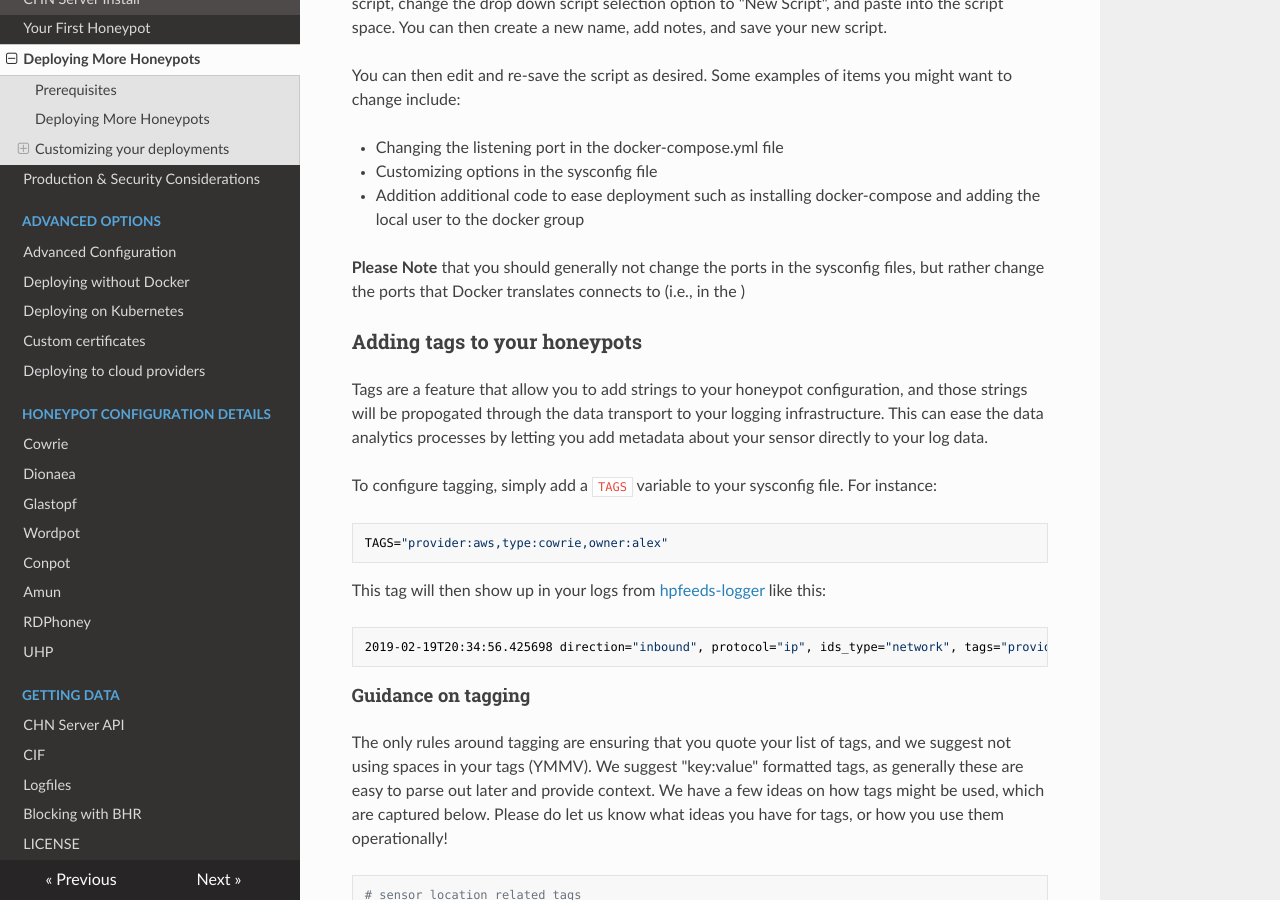
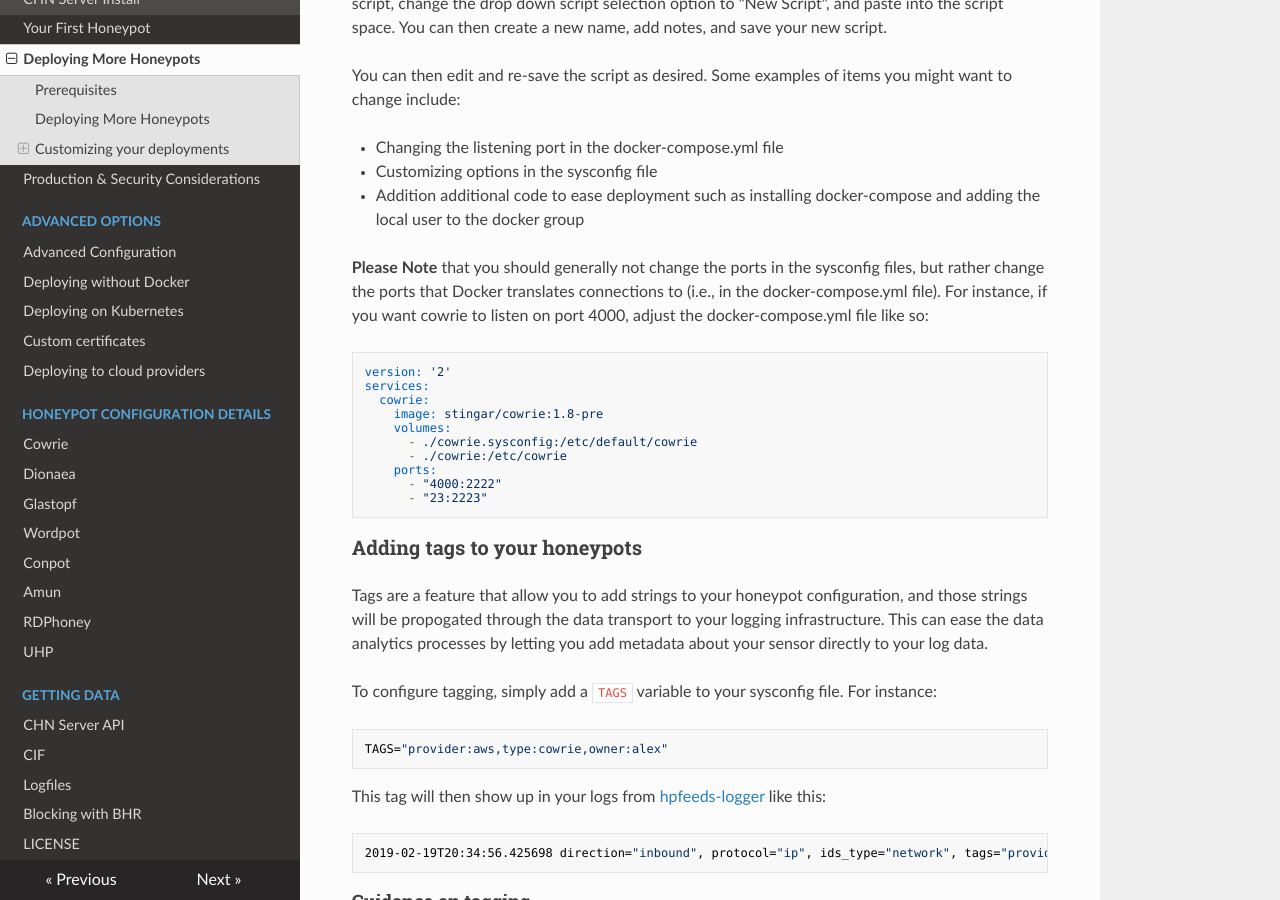
Before and after one commit to CommunityHoneyNetwork/chn-docs, an MkDocs documentation site: the page built from docs/honeypots.md, in a window 1280 px wide and 900 px high, scrolled down 960 px. Built offline with MkDocs 1.6.1, drawn with Linux system fonts in a browser that asks for light colours; nearby versions of some CDN libraries; old or Windows-style settings are respelled for this version of MkDocs.

Commit message:
In which our hero completes the thought.
Signed-off-by: Jesse Bowling <jesse.bowling@duke.edu>

````diff
--- a/docs/honeypots.md
+++ b/docs/honeypots.md
@@ -48,7 +48,21 @@ docker-compose and adding the local user to the docker group
 
 **Please Note** that you should generally not change the ports in the
 sysconfig files, but rather change the ports that Docker translates
-connects to (i.e., in the )
+connections to (i.e., in the docker-compose.yml file). For instance, if you want cowrie to listen on port 4000,
+adjust the docker-compose.yml file like so:
+
+```yaml
+version: '2'
+services:
+  cowrie:
+    image: stingar/cowrie:1.8-pre
+    volumes:
+      - ./cowrie.sysconfig:/etc/default/cowrie
+      - ./cowrie:/etc/cowrie
+    ports:
+      - "4000:2222"
+      - "23:2223"
+```
 
 ### Adding tags to your honeypots
 
````
